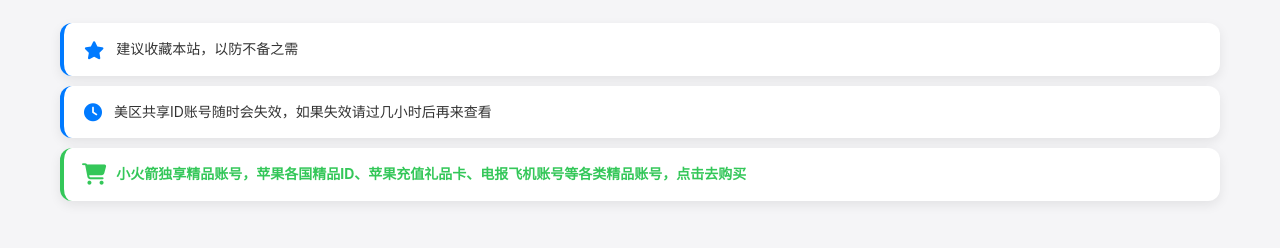
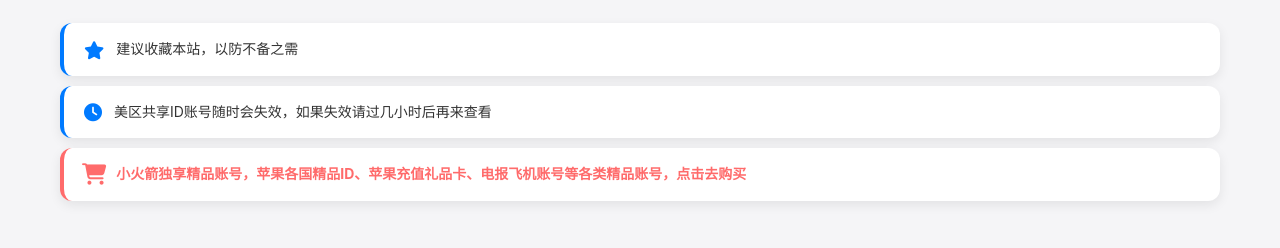
Before and after one commit to mccyz233/mccyz233.github.io, a plain HTML site: page index.html in a window 1280 px wide. Shown: the part 75-323 px from the top of the page. Drawn offline with Linux system fonts and the light colour scheme; no server answers.

Commit message:
Add files via upload

```diff
--- a/style.css
+++ b/style.css
@@ -14,6 +14,7 @@
     --status-warning: #ff9500;
     --status-error: #ff3b30;
     --warning-color: #ff3b30;
+    --redirect-color: #ff6b6b; /* 新增: 浅红色变量 */
 }
 
 * {
@@ -589,16 +590,16 @@ footer {
 
 /* 备用链接样式 */
 .notice-item.redirect-link {
-    border-left-color: #34c759; /* 使用绿色 */
+    border-left-color: var(--redirect-color); /* 使用浅红色 */
 }
 
 .notice-item.redirect-link i {
-    color: #34c759; /* 使用绿色 */
+    color: var(--redirect-color); /* 使用浅红色 */
     animation: pulse 2s infinite;
 }
 
 .notice-item.redirect-link a {
-    color: #34c759; /* 使用绿色 */
+    color: var(--redirect-color); /* 使用浅红色 */
     font-weight: bold;
     text-decoration: none;
     transition: var(--transition);
@@ -606,7 +607,7 @@ footer {
 
 .notice-item.redirect-link a:hover {
     text-decoration: underline;
-    color: #2ba147; /* 深一点的绿色用于悬停效果 */
+    color: #e05555; /* 深一点的红色用于悬停效果 */
 }
 
 @keyframes pulse {
```
